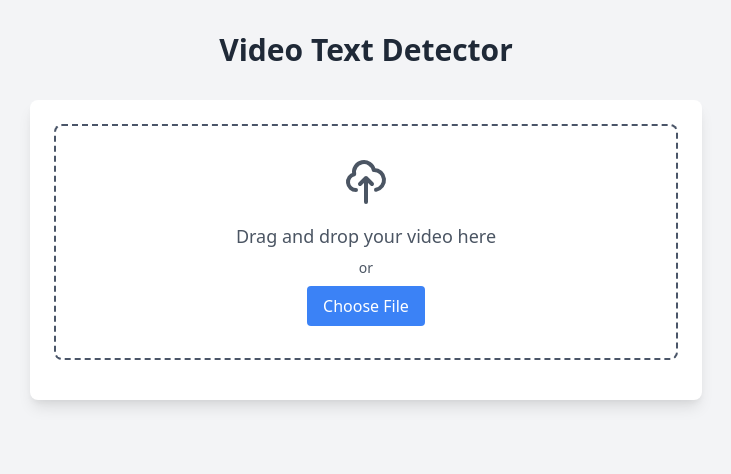
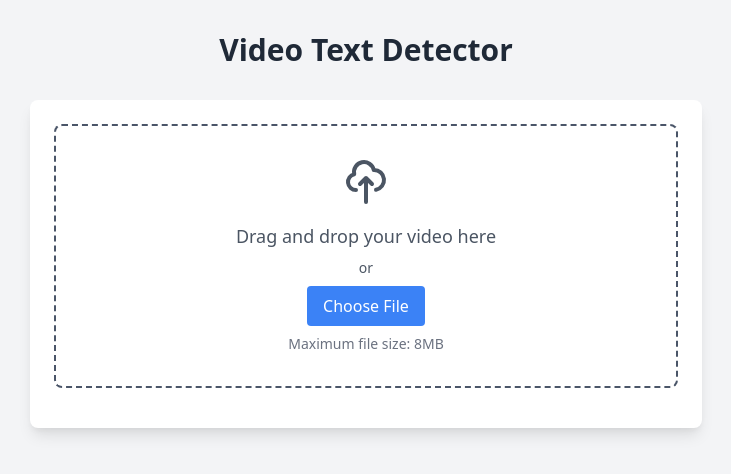
Before and after one commit to ITZ-ME-AI/ocr, a Flask app: page / in a window 1280 px wide. Shown: the top 474 px of the page, without its empty margins (274-1005 px from the left). Run offline with Flask 3, Linux system fonts and the light colour scheme.

Commit message:
Add files via upload

```diff
--- a/app.py
+++ b/app.py
@@ -1,4 +1,5 @@
 import os
+import gc
 from flask import Flask, request, render_template, jsonify
 import cv2
 import numpy as np
@@ -9,7 +10,7 @@ import math
 
 app = Flask(__name__)
 app.config['UPLOAD_FOLDER'] = 'uploads'
-app.config['MAX_CONTENT_LENGTH'] = 16 * 1024 * 1024  # 16MB max file size
+app.config['MAX_CONTENT_LENGTH'] = 8 * 1024 * 1024  # Reduced to 8MB max file size
 
 # Ensure upload directory exists
 os.makedirs(app.config['UPLOAD_FOLDER'], exist_ok=True)
@@ -20,50 +21,78 @@ def allowed_file(filename):
     return '.' in filename and filename.rsplit('.', 1)[1].lower() in ALLOWED_EXTENSIONS
 
 def process_frame(frame_data):
-    frame, frame_number = frame_data
-    # Convert frame to grayscale
-    gray = cv2.cvtColor(frame, cv2.COLOR_BGR2GRAY)
+    try:
+        frame, frame_number = frame_data
+        # Resize frame to reduce memory usage
+        frame = cv2.resize(frame, (640, 360))  # Resize to 360p
 
-    # Apply thresholding to preprocess the image
-    threshold = cv2.threshold(gray, 0, 255, cv2.THRESH_BINARY + cv2.THRESH_OTSU)[1]
+        # Convert frame to grayscale
+        gray = cv2.cvtColor(frame, cv2.COLOR_BGR2GRAY)
 
-    # Perform text detection
-    text = pytesseract.image_to_string(threshold)
+        # Apply thresholding to preprocess the image
+        threshold = cv2.threshold(gray, 0, 255, cv2.THRESH_BINARY + cv2.THRESH_OTSU)[1]
 
-    return 'abcd' in text.lower()
+        # Perform text detection
+        text = pytesseract.image_to_string(threshold)
+
+        # Clear memory
+        del frame, gray, threshold
+        gc.collect()
+
+        return 'abcd' in text.lower()
+    except Exception as e:
+        print(f"Error processing frame {frame_number}: {str(e)}")
+        return False
 
 def process_video(video_path):
-    cap = cv2.VideoCapture(video_path)
-    total_frames = int(cap.get(cv2.CAP_PROP_FRAME_COUNT))
-    fps = cap.get(cv2.CAP_PROP_FPS)
+    try:
+        cap = cv2.VideoCapture(video_path)
+        total_frames = int(cap.get(cv2.CAP_PROP_FRAME_COUNT))
+        fps = cap.get(cv2.CAP_PROP_FPS)
 
-    # Calculate number of frames to process (1 frame per second)
-    frames_to_process = min(total_frames, int(fps * 60))  # Process at most 1 minute worth of frames
-    frame_interval = max(1, total_frames // frames_to_process)
+        # Process fewer frames (1 frame per 2 seconds)
+        frames_to_process = min(total_frames, int(fps * 30))  # Process at most 30 seconds worth of frames
+        frame_interval = max(1, total_frames // frames_to_process)
 
-    frames = []
-    frame_count = 0
+        frames = []
+        frame_count = 0
 
-    while cap.isOpened():
-        ret, frame = cap.read()
-        if not ret:
-            break
+        while cap.isOpened():
+            ret, frame = cap.read()
+            if not ret:
+                break
 
-        if frame_count % frame_interval == 0:
-            frames.append((frame, frame_count))
+            if frame_count % frame_interval == 0:
+                frames.append((frame, frame_count))
 
-        frame_count += 1
-        if len(frames) >= frames_to_process:
-            break
+            frame_count += 1
+            if len(frames) >= frames_to_process:
+                break
 
-    cap.release()
+        cap.release()
 
-    # Use multiprocessing to process frames in parallel
-    num_cores = min(cpu_count(), 3)  # Use at most 3 cores
-    with Pool(num_cores) as pool:
-        results = pool.map(process_frame, frames)
+        # Process frames in smaller batches
+        batch_size = 5
+        results = []
 
-    return any(results)
+        for i in range(0, len(frames), batch_size):
+            batch = frames[i:i + batch_size]
+            with Pool(processes=1) as pool:  # Use only 1 process to reduce memory usage
+                batch_results = pool.map(process_frame, batch)
+                results.extend(batch_results)
+
+            # Clear memory after each batch
+            del batch
+            gc.collect()
+
+        # Clear all frames
+        del frames
+        gc.collect()
+
+        return any(results)
+    except Exception as e:
+        print(f"Error processing video: {str(e)}")
+        return False
 
 @app.route('/')
 def index():
@@ -88,6 +117,8 @@ def upload_file():
             os.remove(filepath)  # Clean up the uploaded file
             return jsonify({'found': result})
         except Exception as e:
+            if os.path.exists(filepath):
+                os.remove(filepath)
             return jsonify({'error': str(e)}), 500
 
     return jsonify({'error': 'Invalid file type'}), 400
--- a/templates/index.html
+++ b/templates/index.html
@@ -33,6 +33,7 @@
                         <button onclick="document.getElementById('file-input').click()" class="mt-2 px-4 py-2 bg-blue-500 text-white rounded hover:bg-blue-600 transition-colors">
                             Choose File
                         </button>
+                        <p class="text-sm text-gray-500 mt-2">Maximum file size: 8MB</p>
                     </div>
                 </div>
 
@@ -100,6 +101,12 @@
         }
 
         function uploadFile(file) {
+            if (file.size > 8 * 1024 * 1024) {  // 8MB in bytes
+                result.classList.remove('hidden');
+                result.innerHTML = `<div class="bg-red-100 text-red-700 p-4 rounded">Error: File size exceeds 8MB limit</div>`;
+                return;
+            }
+
             const formData = new FormData();
             formData.append('video', file);
 
```
Also changed, not shown: README.md.
